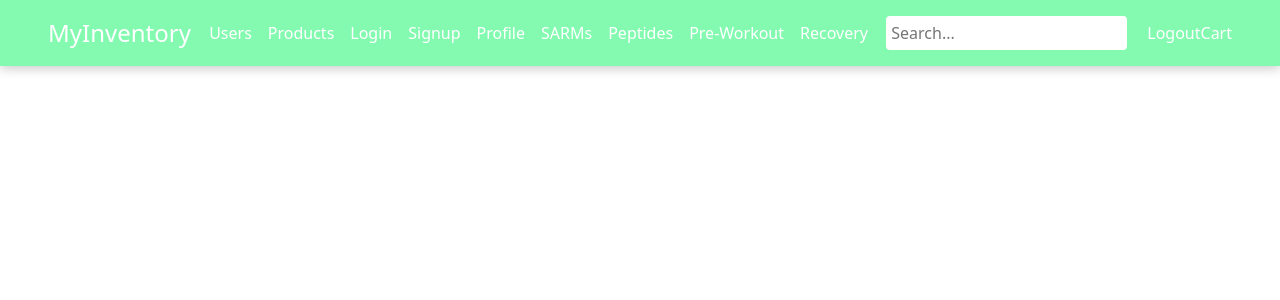
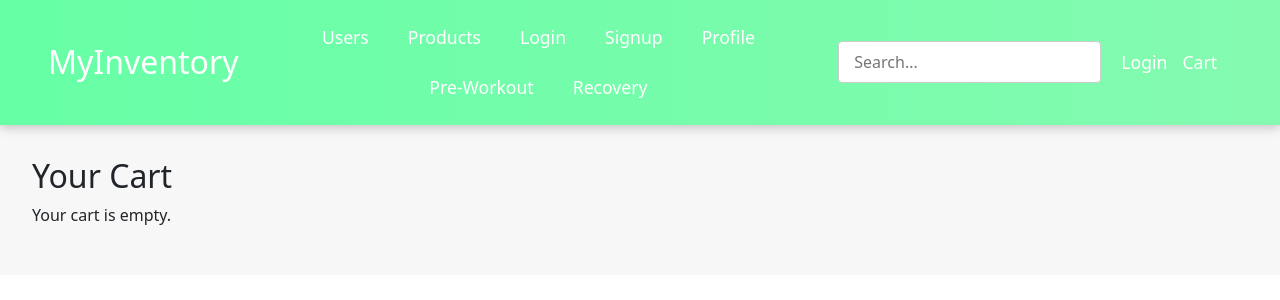
Before and after one commit to prenger11/myInventory, a React (Vite) app: page /cart in a window 1280 px wide. Shown: the top 300 px of the page. Built offline with nearby package versions, Linux system fonts and the light colour scheme.

Commit message:
project demo

```diff
--- a/package.json
+++ b/package.json
@@ -12,6 +12,7 @@
   "dependencies": {
     "@types/styled-components": "^5.1.26",
     "axios": "^1.5.0",
+    "jsonwebtoken": "^9.0.2",
     "multer": "^1.4.5-lts.1",
     "mysql2": "^3.6.0",
     "react": "^18.2.0",
--- a/src/App.tsx
+++ b/src/App.tsx
@@ -1,11 +1,10 @@
-import React from 'react';
+import React, { useState, useEffect } from 'react';
 import { BrowserRouter, Routes, Route } from 'react-router-dom';
 import Navbar from './components/Navbar';
 import Login from './components/Login';
 import Signup from './components/Signup';
 import Profile from './components/Profile';
 import Users from './components/Users';
-// import Products, { ProductDetails } from './components/Product';
 import Product, { ProductDetails } from './components/Product';
 import HomePage from './components/HomePage';
 import AllProducts from './components/AllProducts';
@@ -13,10 +12,42 @@ import UserDetails from './components/UserDetails';
 import UserEdit from './components/UserEdit';
 import ProductProfile from './components/ProductProfile';
 import ProductEdit from './components/ProductEdit';
+import Cart from './components/Cart';
+import { ProductProps } from './components/AllProducts';
+
 
 const App: React.FC = () => {
-  const handleLogin = (username: string, password: string) => {
-    console.log("Trying to log in with", username, password);
+    const [token, setToken] = useState<string | null>(localStorage.getItem('token'));
+    const [userDetails, setUserDetails] = useState<{ name?: string } | null>(null);
+    const [cart, setCart] = useState<Array<ProductDetails>>(() => {
+        const savedCart = localStorage.getItem('cart');
+        return savedCart ? JSON.parse(savedCart) : [];
+    });
+
+    useEffect(() => {
+        localStorage.setItem('cart', JSON.stringify(cart));
+    }, [cart]);
+
+    const handleLoginSuccess = async (newToken: string) => {
+      setToken(newToken);
+      localStorage.setItem('token', newToken);
+      try {
+        const response = await fetch('http://localhost:3000/users/me', {
+          headers: {
+            'Authorization': `Bearer ${newToken}`
+          }
+        });
+        const data = await response.json();
+        setUserDetails(data);
+      } catch (error) {
+        console.error('Failed to fetch user details:', error);
+      }
+    };
+
+    const handleLogout = () => {
+      setToken(null);
+      setUserDetails(null);
+      localStorage.removeItem('token');
     };
 
     const handleSignup = (name: string, email: string, username: string, password: string) => {
@@ -31,21 +62,45 @@ const App: React.FC = () => {
       console.log("Trying to add a product with", product.image, product.name, product.description, product.stock_quantity, product.price);
     };
 
+    const addToCart = (product: ProductProps) => {
+        // We will create a new product with the additional properties
+        const newProduct: ProductDetails = {
+            ...product,
+            created_at: new Date().toISOString(),
+            image: ''  // Default image, you might want to adjust this
+        };
+        setCart(prevCart => [...prevCart, newProduct]);
+    };
+
+    const removeFromCart = (productId: number) => {
+        setCart(prevCart => {
+            const cartCopy = [...prevCart];
+            const indexToRemove = cartCopy.findIndex(product => product.id === productId);
+
+            if (indexToRemove !== -1) {
+                cartCopy.splice(indexToRemove, 1);
+            }
+
+            return cartCopy;
+        });
+    };
+
     return (
         <BrowserRouter>
-      <Navbar />
+        <Navbar user={token} userDetails={userDetails} onLogout={handleLogout} cartCount={cart.length} />
         <Routes>
             <Route path="/" element={<HomePage />} />
-        <Route path="/login" element={<Login onLogin={handleLogin} />} />
+            <Route path="/login" element={<Login onLoginSuccess={handleLoginSuccess} />} />
             <Route path="/signup" element={<Signup onSignup={handleSignup} />} />
             <Route path="/profile" element={<Profile onSave={handleProfile} />} />
             <Route path="/product" element={<Product onAddProduct={handleProduct} />} />
-        <Route path="/product/:id" element={<ProductProfile />} />
+            <Route path="/product/:id" element={<ProductProfile onAddToCart={addToCart} />} /> {/* Pass the addToCart function */}
             <Route path="/product/edit/:id" element={<ProductEdit />} />
-        <Route path="/all-products" element={<AllProducts />} />
+            <Route path="/all-products" element={<AllProducts onAddToCart={addToCart} />} />
             <Route path="/users" element={<Users />} />
             <Route path="/user/:id" element={<UserDetails />} />
             <Route path="/user/:id/edit" element={<UserEdit />} />
+            <Route path="/cart" element={<Cart cartItems={cart} onRemoveFromCart={removeFromCart} />} />
         </Routes>
     </BrowserRouter>
     );
--- a/src/components/AllProducts.tsx
+++ b/src/components/AllProducts.tsx
@@ -49,7 +49,8 @@ const ProductPrice = styled.span`
   font-weight: bold;
 `;
 
-interface ProductProps {
+
+export interface ProductProps {
   id: number;
   name: string;
   description: string;
@@ -57,7 +58,11 @@ interface ProductProps {
   stock_quantity: number;
 }
 
-const AllProducts: React.FC = () => {
+interface AllProductsProps {
+  onAddToCart: (product: ProductProps) => void;
+}
+
+const AllProducts: React.FC<AllProductsProps> = ({ onAddToCart }) => {
   const [products, setProducts] = useState<ProductProps[]>([]);
   const [loading, setLoading] = useState<boolean>(true);
   const [error, setError] = useState<string | null>(null);
@@ -92,6 +97,7 @@ const AllProducts: React.FC = () => {
                 <ProductPrice>Price: ${Number(product.price).toFixed(2)}</ProductPrice>
                 <span>Quantity: {product.stock_quantity}</span>
               </ProductInfo>
+              <button onClick={() => onAddToCart(product)}>Add to Cart</button> {/* Add to Cart button */}
             </ProductCard>
           </ProductCardLink>
         ))}
--- /dev/null
+++ b/src/components/Cart.tsx
@@ -0,0 +1,57 @@
+import React from 'react';
+import styled from 'styled-components';
+import { ProductDetails } from './Product';
+
+const CartContainer = styled.div`
+    padding: 2rem;
+    background-color: #f7f7f7;
+`;
+
+const CartItem = styled.div`
+    display: flex;
+    justify-content: space-between;
+    align-items: center;
+    border-bottom: 1px solid #ddd;
+    padding: 1rem 0;
+`;
+
+const CartButton = styled.button`
+    background-color: #ff4d4d;
+    color: white;
+    padding: 0.5rem 1rem;
+    border: none;
+    border-radius: 4px;
+    cursor: pointer;
+    transition: background-color 0.2s;
+
+    &:hover {
+        background-color: #ff1a1a;
+    }
+`;
+
+interface CartProps {
+    cartItems: Array<ProductDetails>;
+    onRemoveFromCart: (productId: number) => void;
+}
+
+const Cart: React.FC<CartProps> = ({ cartItems, onRemoveFromCart }) => {
+    return (
+        <CartContainer>
+            <h2>Your Cart</h2>
+            {cartItems.length === 0 ? (
+                <p>Your cart is empty.</p>
+            ) : (
+                cartItems.map(item => (
+                    <CartItem key={item.id}>
+                        <span>{item.name}</span>
+                        <CartButton onClick={() => onRemoveFromCart(item.id)}>
+                            Remove
+                        </CartButton>
+                    </CartItem>
+                ))
+            )}
+        </CartContainer>
+    );
+}
+
+export default Cart;
--- a/src/components/Navbar.tsx
+++ b/src/components/Navbar.tsx
@@ -1,3 +1,4 @@
+import React from 'react';
 import { Link } from 'react-router-dom';
 import styled from 'styled-components';
 
@@ -7,9 +8,11 @@ const DropdownMenu = styled.div`
   position: absolute;
   background-color: #f9f9f9;
   min-width: 160px;
-    box-shadow: 0px 8px 16px 0px rgba(0,0,0,0.2);
+  box-shadow: 0px 8px 16px 0px rgba(0, 0, 0, 0.2);
   z-index: 1;
   cursor: pointer;
+  border-radius: 4px;
+  transition: 0.3s;
 `;
 
 const DropdownLink = styled(Link)`
@@ -17,6 +20,7 @@ const DropdownLink = styled(Link)`
   padding: 12px 16px;
   text-decoration: none;
   display: block;
+  transition: background-color 0.2s;
   &:hover {
     background-color: #f1f1f1;
     color: #84fab0;
@@ -36,8 +40,8 @@ const NavbarContainer = styled.div`
   display: flex;
   justify-content: space-between;
   align-items: center;
-    padding: 1rem 3rem;
-    background-color: #84fab0;
+  padding: 1.5rem 3rem;
+  background: linear-gradient(to right, #66ffa6, #84fab0);
   box-shadow: 0px 3px 10px rgba(0, 0, 0, 0.2);
   position: sticky;
   top: 0;
@@ -45,28 +49,32 @@ const NavbarContainer = styled.div`
 
   @media (max-width: 768px) {
     flex-direction: column;
-        padding: 1rem;
+    padding: 1.5rem;
   }
 `;
 
 const Logo = styled.h1`
-font-size: 1.5rem;
+  font-size: 2rem;
   color: white;
   flex-basis: 20%;
   text-align: left;
-margin: 0;  // Adding this to remove default margins on h1 tags
+  margin: 0;
   cursor: pointer;
+  transition: color 0.2s;
+  &:hover {
+    color: #8fd3f4;
+  }
 `;
 
 const NavLinks = styled.div`
   display: flex;
   flex-wrap: wrap;
   flex-grow: 1;
-    gap: 1rem;
+  gap: 1.5rem;
   justify-content: center;
 
   @media (max-width: 768px) {
-        gap: 0.5rem;
+    gap: 1rem;
     width: 100%;
   }
 `;
@@ -74,7 +82,9 @@ const NavLinks = styled.div`
 const StyledLink = styled(Link)`
   text-decoration: none;
   color: white;
+  font-size: 1.1rem;
   transition: color 0.2s;
+  margin-right: 15px;  // Added this line
 
   &:hover {
     color: #8fd3f4;
@@ -88,24 +98,66 @@ const Actions = styled.div`
   justify-content: flex-end;
 
   @media (max-width: 768px) {
-        margin-top: 0.5rem;
+    margin-top: 1rem;
     width: 100%;
     justify-content: space-between;
   }
 `;
 
 const SearchBar = styled.input`
-    padding: 5px;
+  padding: 8px 15px;
   border-radius: 4px;
-    border: none;
+  border: 1px solid #ccc;
   margin-right: 20px;
+  transition: border 0.2s;
+  &:focus {
+    border-color: #84fab0;
+    box-shadow: 0 0 5px rgba(132, 250, 176, 0.5);
+  }
 
   @media (max-width: 768px) {
     margin-right: 10px;
   }
 `;
 
-const Navbar = () => {
+const UserInfo = styled.div`
+  display: flex;
+  align-items: center;
+`;
+
+const UserName = styled.span`
+  color: white;
+  margin-right: 10px;
+  font-weight: bold;
+`;
+
+const LogoutLink = styled(Link)`
+  text-decoration: none;
+  color: white;
+  padding: 5px 10px;
+  border-radius: 4px;
+  transition: background-color 0.2s;
+  margin-right: 15px;  // Added this line
+
+  &:hover {
+    background-color: rgba(255, 255, 255, 0.1);
+    color: #8fd3f4;
+  }
+`;
+
+
+interface NavbarProps {
+    user: string | null;
+    userDetails: {
+        name?: string;
+        username?: string;
+    } | null;
+    onLogout: () => void;
+    cartCount: number;  // Add this line
+    // ... other props
+}
+
+  const Navbar: React.FC<NavbarProps> = ({ user, userDetails, onLogout }) => {
     return (
       <NavbarContainer>
         <StyledLink to="/">
@@ -114,26 +166,19 @@ const Navbar = () => {
 
         <NavLinks>
           <StyledLink to="/users">Users</StyledLink>
-                <StyledLink to="/all-products">Products</StyledLink> {/* Added Products route here */}
+          <StyledLink to="/all-products">Products</StyledLink>
           <StyledLink to="/login">Login</StyledLink>
           <StyledLink to="/signup">Signup</StyledLink>
           <StyledLink to="/profile">Profile</StyledLink>
 
-                <Dropdown>
+          {/* Dropdown menus here */}
+          {/* <Dropdown>
             <StyledLink to="#">SARMs</StyledLink>
             <DropdownMenu>
               <DropdownLink to="/sarmlist1">SARM Item 1</DropdownLink>
               <DropdownLink to="/sarmlist2">SARM Item 2</DropdownLink>
             </DropdownMenu>
-                </Dropdown>
-
-                <Dropdown>
-                    <StyledLink to="#">Peptides</StyledLink>
-                    <DropdownMenu>
-                        <DropdownLink to="/peptidelist1">Peptide Item 1</DropdownLink>
-                        <DropdownLink to="/peptidelist2">Peptide Item 2</DropdownLink>
-                    </DropdownMenu>
-                </Dropdown>
+          </Dropdown> */}
 
           <Dropdown>
             <StyledLink to="#">Pre-Workout</StyledLink>
@@ -154,7 +199,18 @@ const Navbar = () => {
 
         <Actions>
           <SearchBar type="text" placeholder="Search..." />
-                <StyledLink to="/login">Logout</StyledLink>
+
+          {user ? (
+            <UserInfo>
+              <UserName>Welcome, {userDetails?.name || 'Guest'}</UserName>
+              <LogoutLink to="#" onClick={onLogout}>
+                Logout
+              </LogoutLink>
+            </UserInfo>
+          ) : (
+            <StyledLink to="/login">Login</StyledLink>
+          )}
+
         <StyledLink to="/cart">Cart</StyledLink>
         </Actions>
       </NavbarContainer>
```
Also changed, not shown: src/components/Login.tsx (+52 -12 lines), src/components/ProductEdit.tsx (+38 -14 lines), src/components/ProductProfile.tsx (+13 -2 lines), 2 other files (tests, documents, lock files or other folders). Lines whose indentation alone changed are shown as unchanged.
